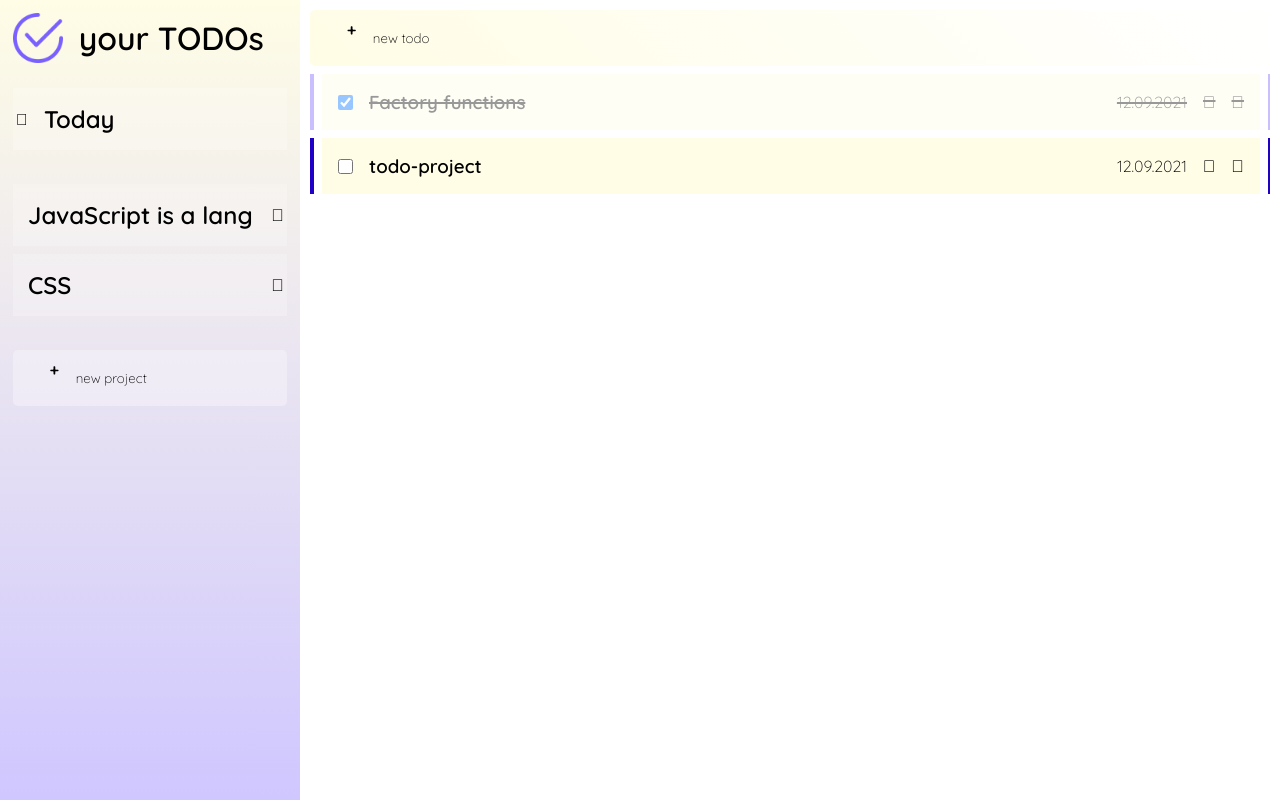
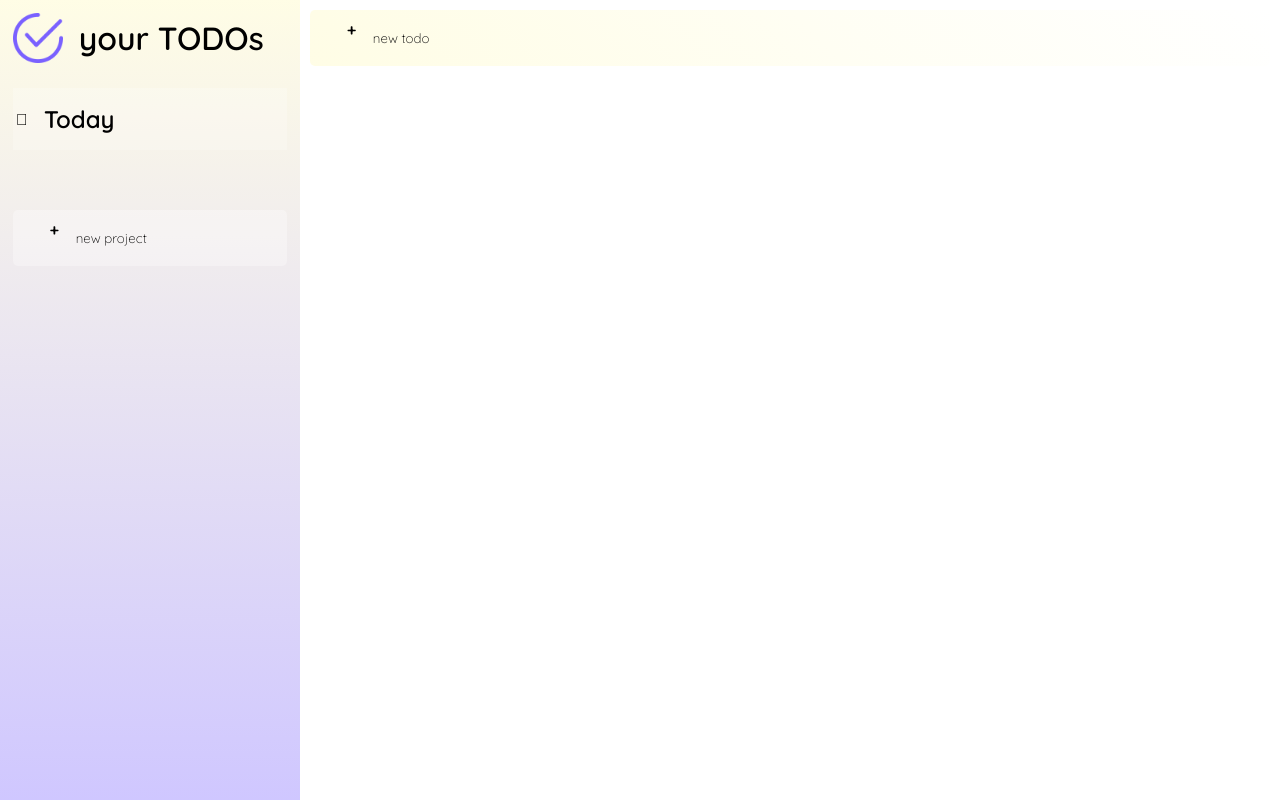
Before and after one commit to TGorgijoska/todo-list, a website built with webpack: page dist/index.html in a window 1280 px wide. Built offline with nearby package versions, Linux system fonts and the light colour scheme.

Commit message:
comments

```diff
--- a/dist/index.html
+++ b/dist/index.html
@@ -33,14 +33,14 @@
         <!-- *PROJECTS -->
             <div class="nav__group">
                 <div class="project">
-                    <div class="nav-project" data-project="javascript as a lang">
+                    <!-- <div class="nav-project" data-project="javascript as a lang">
                         <h2 class="project-name">JavaScript is a lang </h2>
                         <button class="project--delbtn"> <i class="fas fa-trash fa-lg"></i> </button>
                     </div>
                     <div class="nav-project" data-project="css">
                         <h2 class="project-name">CSS</h2>
                         <button class="project--delbtn"><i class="fas fa-trash fa-lg"></i>  </button>
-                    </div>
+                    </div> -->
                 </div>
             </div>
             <!-- ADD NEW PROJECT -->
@@ -80,7 +80,7 @@
         </div>
         <!-- ALL TODOs -->
         <div class="todo" data-project="javascript as a lang" >
-            <div class="todo__item low done" data-todo="factory functions">
+            <!-- <div class="todo__item low done" data-todo="factory functions">
                 <div class="todo__item_info">
                     <div class="todo__item_group">
                         <input type="checkbox" checked data-todo="factory functions" class="todo__item--done" name="" id="">
@@ -108,7 +108,8 @@
                             <button class="todo__item__buttons--editbtn" data-todo="todo-project"><i class="fas fa-pen fa-lg"></i></button>
                         </div>
                     </div>
-                </div>
+                </div> -->
+                <!-- EDIT TODO TEMPLATE -->
                 <!-- <div class="edit-todo">
                     <div class="edit-inputs">
                         <input type="text" name="edit-todo-name">
```
